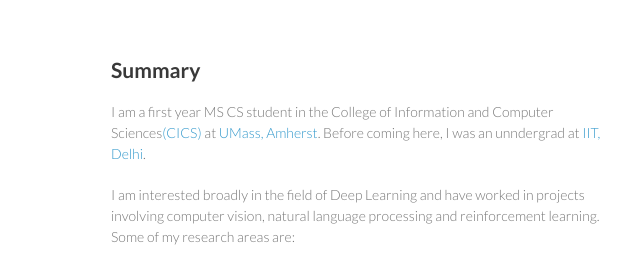
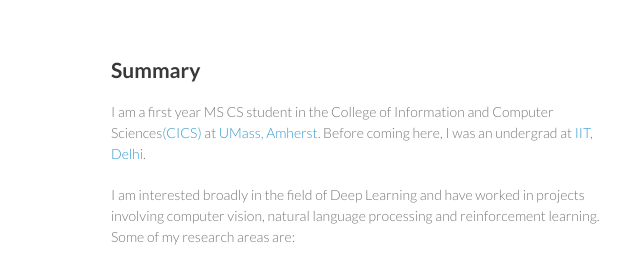
Before and after one commit to akshittyagi/akshittyagi.github.io, a plain HTML site: page index.html in a window 1280 px wide. Shown: the top 264 px of the page, 459-1099 px from the left. Drawn offline with Linux system fonts and the light colour scheme.

Commit message:
Update index.html

```diff
--- a/index.html
+++ b/index.html
@@ -38,7 +38,7 @@
       <section>
 
 <h2>Summary</h2>
-<p>I am a first year MS CS student in the College of Information and Computer Sciences<a href="https://www.cics.umass.edu/">(CICS)</a> at <a href="http://www.umass.edu">UMass, Amherst</a>. Before coming here, I was an unndergrad at <a href="http://www.iitd.ac.in/">IIT, Delhi</a>.
+<p>I am a first year MS CS student in the College of Information and Computer Sciences<a href="https://www.cics.umass.edu/">(CICS)</a> at <a href="http://www.umass.edu">UMass, Amherst</a>. Before coming here, I was an undergrad at <a href="http://www.iitd.ac.in/">IIT, Delhi</a>.
 
 <p> I am interested broadly in the field of Deep Learning and have worked in projects involving computer vision, natural language processing and reinforcement learning. Some of my research areas are:
 	<ul>
```
